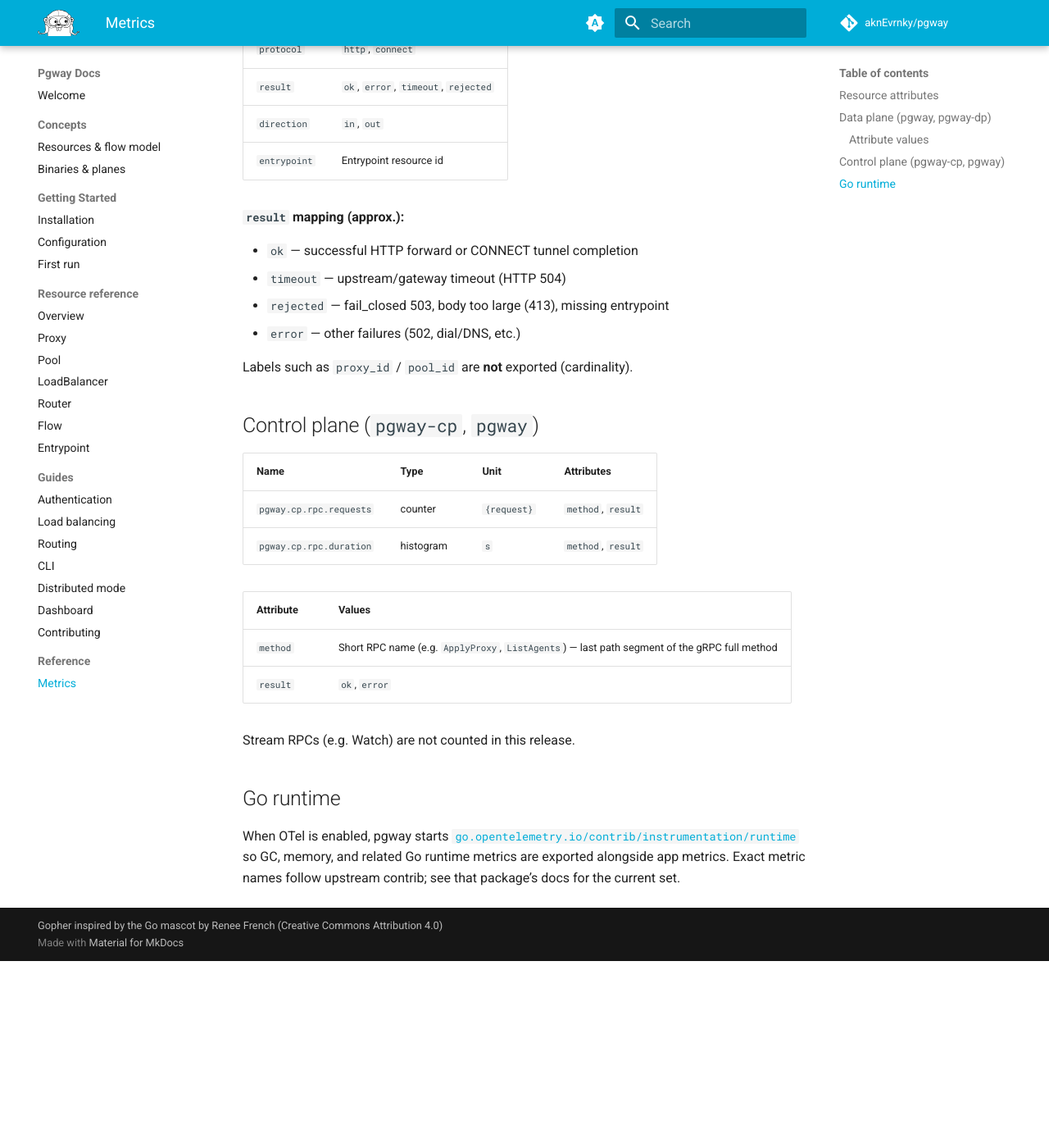
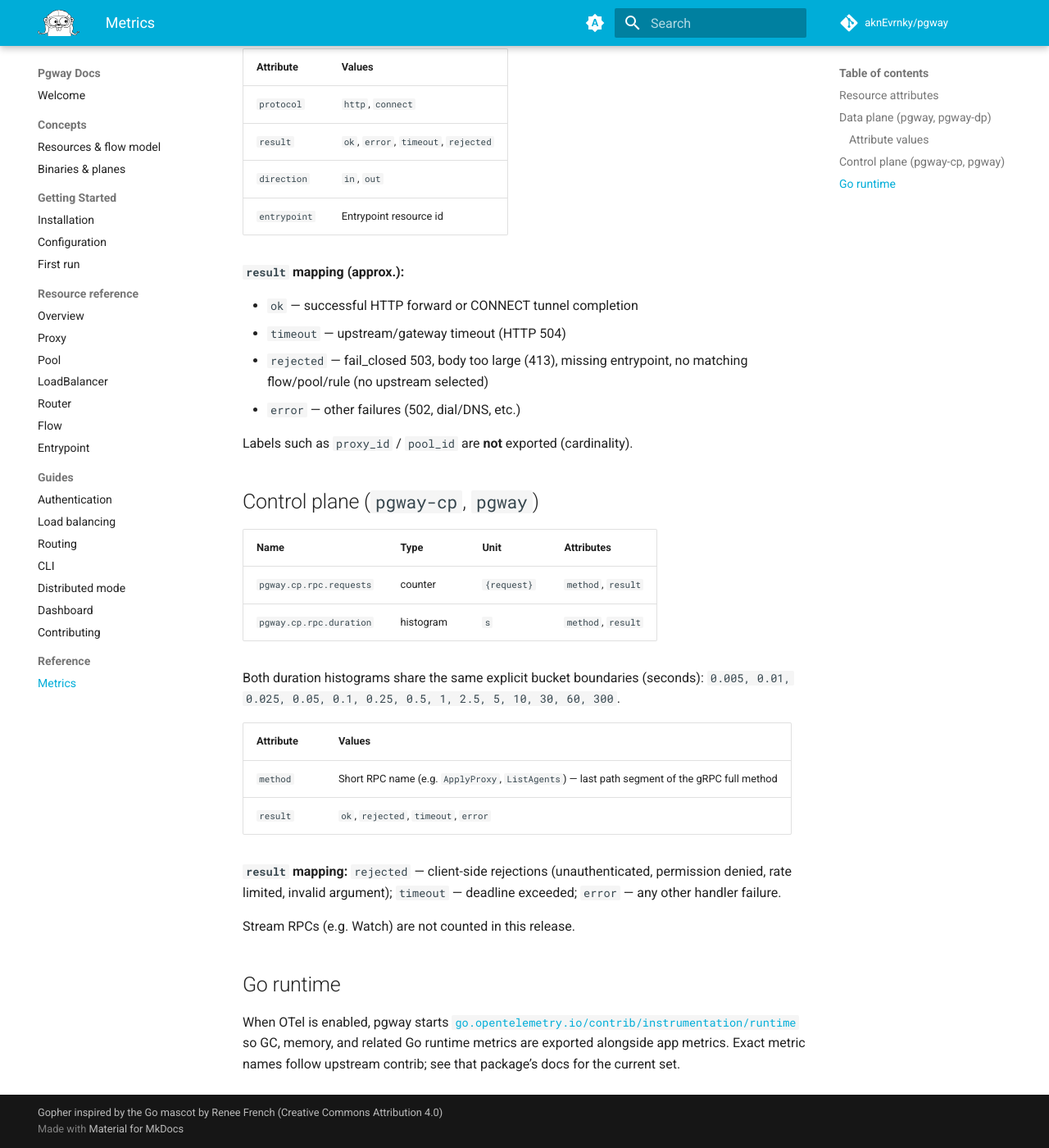
Before and after one commit to aknEvrnky/pgway-docs, an MkDocs documentation site: the page built from docs/reference/metrics.md, in a window 1280 px wide and 1400 px high, scrolled down 1084 px. Shown: the whole window at 82% size. Built offline with MkDocs 1.6.1 and Material for MkDocs 9.7.7, drawn with Linux system fonts in a browser that asks for light colours; comment, search, counter and statistics services are not loaded; before the commit the page ends 2256 px from its top, so only the background shows below that; some of the changed text lies outside the part shown.

Commit message:
docs: sync metrics reference with buckets, result values, and TLS default

```diff
--- a/docs/reference/metrics.md
+++ b/docs/reference/metrics.md
@@ -23,6 +23,8 @@
 | `pgway.proxy.bytes` | counter | `By` | `entrypoint`, `direction`, `protocol` |
 | `pgway.proxy.active` | up-down counter | `{connection}` | `protocol` |
 
+`pgway.proxy.duration` uses explicit bucket boundaries (seconds): `0.005, 0.01, 0.025, 0.05, 0.1, 0.25, 0.5, 1, 2.5, 5, 10, 30, 60, 300`.
+
 ### Attribute values
 
 | Attribute | Values |
@@ -36,7 +38,7 @@
 
 - `ok` — successful HTTP forward or CONNECT tunnel completion
 - `timeout` — upstream/gateway timeout (HTTP 504)
-- `rejected` — fail_closed 503, body too large (413), missing entrypoint
+- `rejected` — fail_closed 503, body too large (413), missing entrypoint, no matching flow/pool/rule (no upstream selected)
 - `error` — other failures (502, dial/DNS, etc.)
 
 Labels such as `proxy_id` / `pool_id` are **not** exported (cardinality).
@@ -48,10 +50,14 @@
 | `pgway.cp.rpc.requests` | counter | `{request}` | `method`, `result` |
 | `pgway.cp.rpc.duration` | histogram | `s` | `method`, `result` |
 
+Both duration histograms share the same explicit bucket boundaries (seconds): `0.005, 0.01, 0.025, 0.05, 0.1, 0.25, 0.5, 1, 2.5, 5, 10, 30, 60, 300`.
+
 | Attribute | Values |
 |-----------|--------|
 | `method` | Short RPC name (e.g. `ApplyProxy`, `ListAgents`) — last path segment of the gRPC full method |
-| `result` | `ok`, `error` |
+| `result` | `ok`, `rejected`, `timeout`, `error` |
+
+**`result` mapping:** `rejected` — client-side rejections (unauthenticated, permission denied, rate limited, invalid argument); `timeout` — deadline exceeded; `error` — any other handler failure.
 
 Stream RPCs (e.g. Watch) are not counted in this release.
 
```
Also changed, not shown: docs/getting-started/configuration.md (+3 -1 lines).
